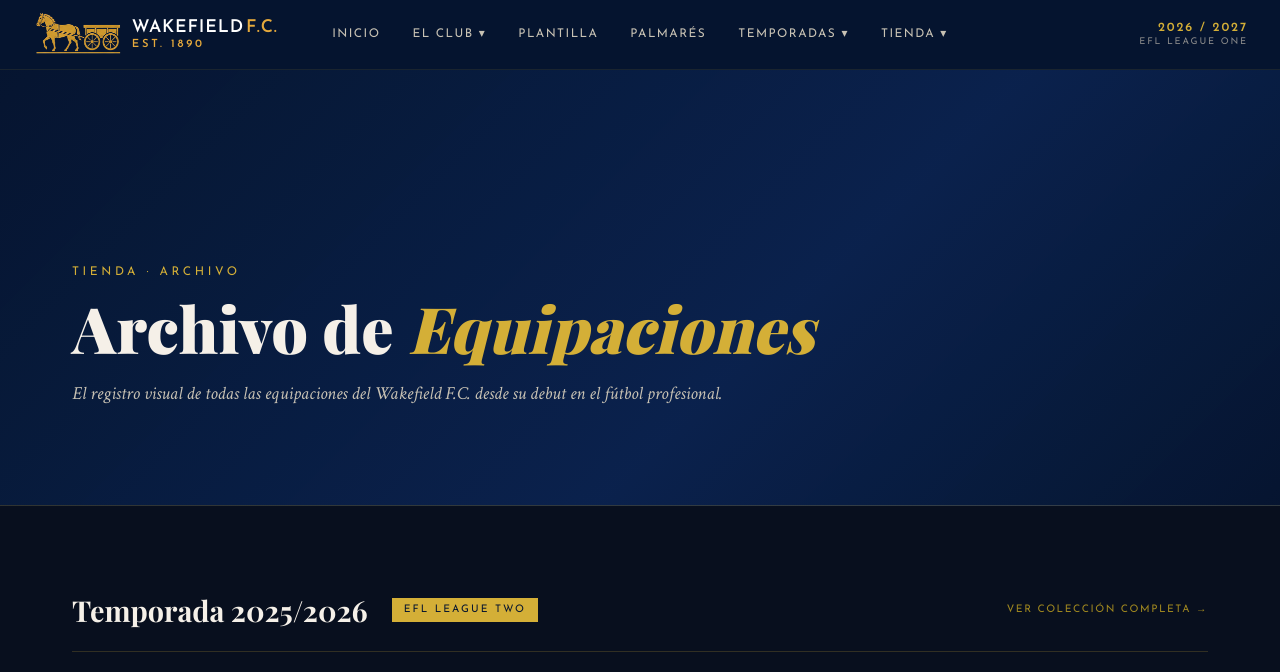
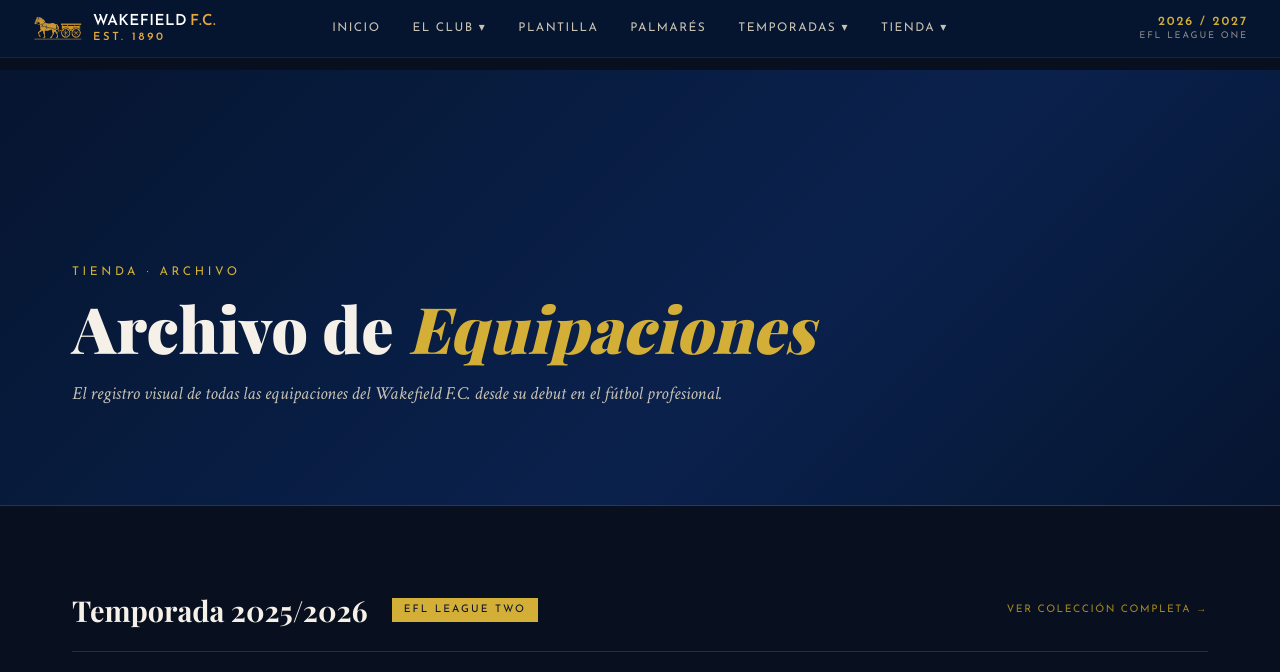
Before and after one commit to riise66/wakefieldfc, a Jekyll site: the page built from pages/archivo-equipaciones.html, in a window 1280 px wide and 1400 px high. Shown: the top 672 px of the window. Built offline with Jekyll 4.4.1, drawn with Linux system fonts in a browser that asks for light colours; some web fonts are replaced; a style sheet for code colours, icons or effects is not loaded; grey boxes are pictures that could not be loaded.

Commit message:
Update style.css

```diff
--- a/assets/css/style.css
+++ b/assets/css/style.css
@@ -48,7 +48,7 @@ img { max-width: 100%; display: block; }
   top: 0;
   left: 0;
   right: 0;
-  height: 70px;
+  height: 58px;
   background: rgba(6, 21, 48, 0.98);
   border-bottom: 1px solid rgba(212, 175, 55, 0.1);
   z-index: 999;
@@ -152,17 +152,17 @@ img { max-width: 100%; display: block; }
   justify-self: start; /* <- Añadimos esto */
   display: inline-flex;
   align-items: center;
-  gap: 9px;
+  gap: 10px;
   text-decoration: none;
   flex-shrink: 0;
 }
 
 /* EL CABALLO */
 .nav-logo .logo-icon {
-  height: 50px;             /* Mantiene su tamaño */
+  height: 28px;             /* Mantiene su tamaño */
   width: auto;
   display: block;
-  transform: translateY(-2px); /* El truco: lo desplaza exactamente 2 píxeles hacia arriba */
+  transform: translateY(-1px); /* El truco: lo desplaza exactamente 2 píxeles hacia arriba */
 }
 
 /* EL BLOQUE DE TEXTO VERTICAL */
@@ -177,13 +177,13 @@ img { max-width: 100%; display: block; }
 .nav-logo-text .logo-title {
   font-family: var(--font-sans), system-ui, sans-serif;
   font-weight: 700;
-  font-size: 1.10rem;
-  letter-spacing: 0.05em;
+  font-size: 0.95rem;
+  letter-spacing: 0.03em;
   color: #ffffff;
   line-height: 1;
   display: flex;            /* Flex interno para alinear WAKEFIELD y F.C. */
   align-items: center;
-  gap: 2px;                 /* Cierra el hueco gigante entre palabras */
+  gap: 3px;                 /* Cierra el hueco gigante entre palabras */
 }
 
 /* EL F.C. DORADO */
```
